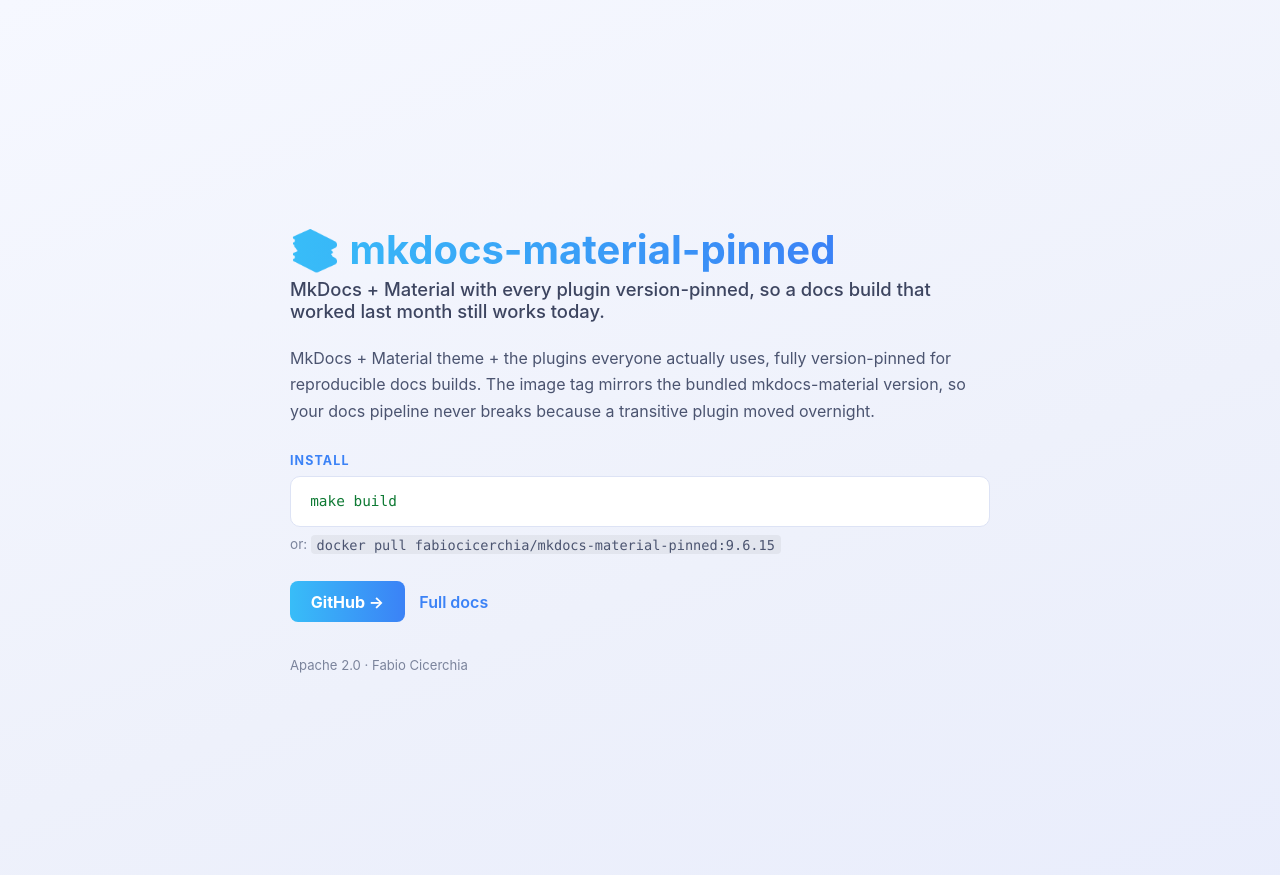
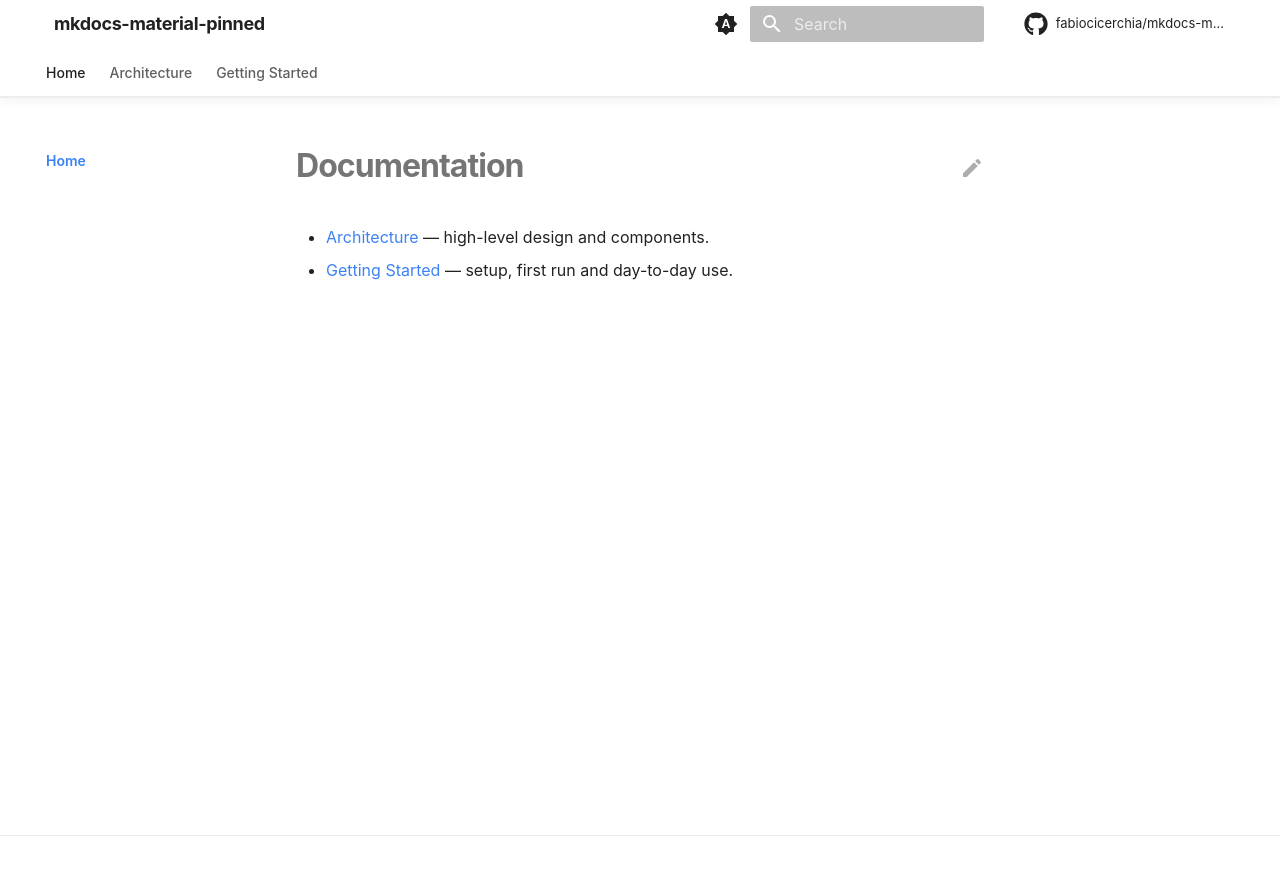
Before and after one commit to fabiocicerchia/mkdocs-material-pinned, an MkDocs documentation site: the page built from docs/README.md, in a window 1280 px wide. Shown: the top 875 px of the page. Built offline with MkDocs 1.6.1 and Material for MkDocs 9.7.7, drawn with Linux system fonts in a browser that asks for light colours; comment, search, counter and statistics services are not loaded.

Commit message:
feat(docs): build the docs site in Actions and drop Read the Docs (#33)
* feat(docs): build the docs site in Actions and drop Read the Docs

This repo's mkdocs.yml has never been rendered: Pages serves main/docs as
a folder, so the site is docs/index.html plus raw markdown, and the doc
pages come back as text/markdown rather than a rendered site.

docs.yml builds it with `mkdocs build --strict` on the pinned toolchain and
deploys the artifact to Pages. The splash is copied to the artifact root,
where the repo homepage and README badges already point, and the rendered
site publishes under /docs/ — so no existing URL breaks.

mkdocs.yml takes the shared Material template but keeps this repo's own nav.
docs/requirements.txt pins the toolchain, git-revision-date-localized
included: the config loads it and the strict build aborts without it.
check-yaml skips mkdocs.yml, whose Material tags safe_load cannot parse.

Co-Authored-By: Claude Opus 5 (1M context) <noreply@anthropic.com>
Claude-Session: https://claude.ai/code/session_01F5By8zzZMak7tqZGraixSJ

* feat(docs): link the splash to the rendered site and its palette

The splash predates /docs/ existing: it defined its own --accent pair next to
a second copy in docs/stylesheets/extra.css, and sent "Full docs" to the
GitHub README because there was no rendered site to send it to.

docs/index.html now links docs/stylesheets/extra.css — the path is relative to
the deployed layout, splash at / and docs at /docs/ — so the stylesheet holds
the only copy of the palette and the two cannot drift. This repo's cluster
pair moved there from the splash. "Full docs" points at docs/.

Material substitutes a generic book icon when theme.logo is unset, which it is
here, so the stand-in is hidden rather than shipped as the brand. The
mkdocs.yml comments describing the Read the Docs build are gone with the build
itself, and site/ is ignored so a local `mkdocs build` leaves nothing behind.

Co-Authored-By: Claude Opus 5 (1M context) <noreply@anthropic.com>
Claude-Session: https://claude.ai/code/session_011KGz6YbUgryVge5dg7dxXd

---------

Co-authored-by: Claude Opus 5 (1M context) <noreply@anthropic.com>

```diff
--- a/.pre-commit-config.yaml
+++ b/.pre-commit-config.yaml
@@ -22,7 +22,7 @@ repos:
         # templates rather than YAML — the parser cannot read either as-is. The
         # exclude is path-relative so it catches chart/ and charts/<name>/ alike.
         args: [--allow-multiple-documents]
-        exclude: (^|/)templates/
+        exclude: (^|/)templates/|^mkdocs\.yml$
       - id: check-json
       - id: check-toml
       # Python only (types: [python]) — a no-op in a repo with no .py files, so
--- a/docs/index.html
+++ b/docs/index.html
@@ -5,29 +5,32 @@
 <meta name="viewport" content="width=device-width, initial-scale=1">
 <title>mkdocs-material-pinned — MkDocs + Material with every plugin version-pinned, so a docs build that worked last month still works today.</title>
 <meta name="description" content="MkDocs + Material theme + the plugins everyone actually uses, fully version-pinned for reproducible docs builds. The image tag mirrors the bundled mkdocs-material version, so your docs pipeline never breaks because a transitive plugin moved overnight.">
+<!-- The palette lives in the docs theme, so the splash and /docs/ cannot drift
+     apart. The path is relative to the *deployed* layout: splash at /, rendered
+     docs at /docs/. -->
+<link rel="stylesheet" href="docs/stylesheets/extra.css">
 <style>
-:root{--accent:#38bdf8;--accent2:#3b82f6}
 *{box-sizing:border-box}
 body{margin:0;min-height:100vh;display:flex;align-items:center;justify-content:center;padding:2.5rem 1.5rem;
   font-family:-apple-system,BlinkMacSystemFont,"Segoe UI",Roboto,sans-serif;
   background:linear-gradient(160deg,#0b0f1a,#141b2d 60%,#1b2338);color:#eef1f8}
 .card{max-width:700px;width:100%}
 h1{font-size:2.5rem;margin:0 0 .35rem;line-height:1.15;
-  background:linear-gradient(90deg,var(--accent),var(--accent2));-webkit-background-clip:text;
+  background:linear-gradient(90deg,var(--accent),var(--accent-2));-webkit-background-clip:text;
   background-clip:text;color:transparent;display:inline-block}
 .tagline{font-size:1.15rem;color:#c7cde0;margin:0 0 1.4rem;font-weight:500}
 p.desc{color:#aab2c8;line-height:1.65;margin:0 0 1.8rem}
 .install-label{font-size:.78rem;text-transform:uppercase;letter-spacing:.09em;
-  color:var(--accent2);margin:0 0 .5rem;font-weight:700}
+  color:var(--accent-2);margin:0 0 .5rem;font-weight:700}
 pre{background:#0d1220;border:1px solid #2a3350;border-radius:10px;padding:1rem 1.2rem;
   overflow-x:auto;font-size:.9rem;margin:0 0 .6rem}
 code{color:#9be9a8;font-family:ui-monospace,SFMono-Regular,Menlo,Consolas,monospace}
 .alt{color:#6b7591;font-size:.85rem;margin:0 0 1.8rem}
 .alt code{color:#8891ab;background:rgba(255,255,255,.05);padding:.1rem .35rem;border-radius:4px}
 .links{margin-top:1.6rem;display:flex;gap:.9rem;flex-wrap:wrap;align-items:center}
-a.btn{color:#0b0f1a;background:linear-gradient(90deg,var(--accent),var(--accent2));
+a.btn{color:#0b0f1a;background:linear-gradient(90deg,var(--accent),var(--accent-2));
   padding:.65rem 1.3rem;border-radius:8px;text-decoration:none;font-weight:700}
-a.plain{color:var(--accent2);text-decoration:none;font-weight:600}
+a.plain{color:var(--accent-2);text-decoration:none;font-weight:600}
 footer{margin-top:2.2rem;color:#5c6684;font-size:.82rem}
 @media (prefers-color-scheme: light){
   body{background:linear-gradient(160deg,#f6f8ff,#eef1fb 60%,#e9edfc);color:#1b2338}
@@ -48,7 +51,7 @@ footer{margin-top:2.2rem;color:#5c6684;font-size:.82rem}
   <p class="alt">or: <code>docker pull fabiocicerchia/mkdocs-material-pinned:9.6.15</code></p>
   <div class="links">
     <a class="btn" href="https://github.com/fabiocicerchia/mkdocs-material-pinned">GitHub →</a>
-    <a class="plain" href="https://github.com/fabiocicerchia/mkdocs-material-pinned#readme">Full docs</a>
+    <a class="plain" href="docs/">Full docs</a>
   </div>
   <footer>Apache 2.0 · Fabio Cicerchia</footer>
 </div>
--- /dev/null
+++ b/docs/stylesheets/extra.css
@@ -0,0 +1,240 @@
+/*
+ * mkdocs-material-pinned — premium documentation theme for MkDocs Material.
+ * System typography, gradient accents, soft depth, icon-driven feature cards.
+ * Nothing here loads over the network: no CDN, no web font, no analytics.
+ *
+ * ── The one thing you change ──────────────────────────────────────────────
+ * The accent pair below, and nothing else. It is the only copy of the palette:
+ * docs/index.html links this file, so the splash and the rendered docs cannot
+ * drift apart. Pick the colour of the cluster the project belongs to so they
+ * read as one family — don't pick from taste:
+ *
+ *   platform / Kubernetes    #38bdf8  #3b82f6   (blue)
+ *   security / supply chain  #fb923c  #ef4444   (orange-red)
+ *   CLI utilities            #22d3ee  #6366f1   (cyan-indigo)   ← default
+ *   GreenOps                 #34d399  #059669   (green)
+ *
+ * A project may take its own pair when the colour carries meaning (gandalf is
+ * purple, dark-canary amber, offline teal).
+ */
+
+:root {
+  /* The palette, read by both the docs and the splash. The roles below split
+     them for legibility: --accent-2 carries chrome and links, where the
+     contrast is against white, --accent is the interactive one, and the hero
+     and buttons blend the two. */
+  --accent: #38bdf8;
+  --accent-2: #3b82f6;
+
+  --md-primary-fg-color: var(--accent-2);
+  --md-primary-fg-color--light: var(--accent-2);
+  --md-primary-fg-color--dark: var(--accent-2);
+  --md-accent-fg-color: var(--accent);
+
+  /* System stack — matches docs/index.html and needs no download. */
+  --md-text-font-family: -apple-system, BlinkMacSystemFont, "Segoe UI", Roboto,
+    Helvetica, Arial, sans-serif;
+  --md-code-font-family: ui-monospace, SFMono-Regular, "SF Mono", Menlo, Monaco,
+    Consolas, "Liberation Mono", monospace;
+}
+
+/* Keep the header/links legible on the custom primary in both schemes. */
+[data-md-color-primary="custom"] {
+  --md-primary-bg-color: #ffffff;
+  --md-typeset-a-color: var(--accent-2); /* indigo — readable on white */
+}
+[data-md-color-scheme="slate"] {
+  --md-typeset-a-color: var(--accent); /* cyan — readable on the dark ground */
+  --md-default-bg-color: #0b0f1a;
+  --md-default-bg-color--light: #0d1220;
+}
+[data-md-color-scheme="slate"] .md-header,
+[data-md-color-scheme="slate"] .md-tabs {
+  background-color: #0b0f1a;
+}
+
+/* === Header: translucent, blurred, hairline divider ====================== */
+
+.md-header {
+  background-color: var(--md-default-bg-color);
+  color: var(--md-default-fg-color);
+  box-shadow: none;
+  border-bottom: 1px solid var(--md-default-fg-color--lightest);
+  backdrop-filter: saturate(180%) blur(20px);
+  -webkit-backdrop-filter: saturate(180%) blur(20px);
+}
+.md-header[data-md-state="shadow"],
+.md-header--shadow {
+  box-shadow: 0 2px 12px rgba(0, 0, 0, 0.06);
+}
+.md-header__title {
+  font-weight: 700;
+  letter-spacing: -0.02em;
+}
+.md-tabs {
+  background-color: var(--md-default-bg-color);
+  color: var(--md-default-fg-color);
+  border-bottom: 1px solid var(--md-default-fg-color--lightest);
+}
+.md-tabs__link {
+  opacity: 0.72;
+  font-weight: 500;
+}
+.md-tabs__link:hover,
+.md-tabs__link--active {
+  opacity: 1;
+}
+
+/* === Typography ========================================================== */
+
+.md-typeset {
+  font-feature-settings: "kern", "liga";
+}
+.md-typeset h1 {
+  font-weight: 700;
+  letter-spacing: -0.03em;
+  line-height: 1.15;
+}
+.md-typeset h2 {
+  font-weight: 650;
+  letter-spacing: -0.02em;
+  margin-top: 2.4em;
+}
+.md-typeset h3 {
+  font-weight: 600;
+  letter-spacing: -0.01em;
+}
+
+/* Rounded, bordered code blocks — softer than the default flush edges. */
+.md-typeset pre > code,
+.md-typeset .highlight > pre {
+  border-radius: 10px;
+}
+.md-typeset .highlight {
+  border-radius: 10px;
+  border: 1px solid var(--md-default-fg-color--lightest);
+}
+
+/* Tables read as cards and scroll on narrow screens instead of clipping. */
+.md-typeset table:not([class]) {
+  border-radius: 10px;
+  border: 1px solid var(--md-default-fg-color--lightest);
+  overflow: hidden;
+  font-size: 0.78rem;
+}
+.md-typeset table:not([class]) th {
+  font-weight: 600;
+  text-transform: uppercase;
+  letter-spacing: 0.04em;
+  font-size: 0.68rem;
+}
+
+/* === Buttons ============================================================= */
+
+.md-typeset .md-button {
+  border-radius: 980px;
+  font-weight: 600;
+  padding: 0.5em 1.4em;
+  transition: transform 0.25s cubic-bezier(0.25, 0.1, 0.25, 1),
+    box-shadow 0.25s ease;
+}
+.md-typeset .md-button--primary {
+  background: linear-gradient(135deg, var(--accent), var(--accent-2));
+  border: none;
+  color: #fff;
+}
+.md-typeset .md-button:hover {
+  transform: translateY(-1px) scale(1.02);
+  box-shadow: 0 6px 24px rgba(99, 102, 241, 0.3);
+}
+
+/* === Home hero =========================================================== */
+/* Rendered from a <div class="hero"> block in docs/README.md. */
+
+.md-typeset .hero {
+  text-align: center;
+  padding: 3.5rem 1rem 1rem;
+}
+.md-typeset .hero h1 {
+  font-size: 3rem;
+  margin: 0 0 0.4rem;
+  background: linear-gradient(135deg, var(--accent), var(--accent-2));
+  -webkit-background-clip: text;
+  background-clip: text;
+  -webkit-text-fill-color: transparent;
+  color: transparent;
+}
+.md-typeset .hero .hero-tagline {
+  font-size: 1.3rem;
+  font-weight: 500;
+  color: var(--md-default-fg-color--light);
+  max-width: 42rem;
+  margin: 0 auto 1.6rem;
+  line-height: 1.4;
+}
+.md-typeset .hero .md-button + .md-button {
+  margin-left: 0.5rem;
+}
+
+/* === Feature cards ======================================================= */
+/* Material's `<div class="grid cards">` list syntax, given depth + hover. */
+
+.md-typeset .grid.cards > ul > li,
+.md-typeset .grid > .card {
+  border-radius: 16px;
+  border: 1px solid var(--md-default-fg-color--lightest);
+  padding: 1.4rem;
+  transition: transform 0.3s cubic-bezier(0.25, 0.1, 0.25, 1),
+    box-shadow 0.3s ease, border-color 0.3s ease;
+}
+.md-typeset .grid.cards > ul > li:hover,
+.md-typeset .grid > .card:hover {
+  transform: translateY(-3px);
+  border-color: color-mix(in srgb, var(--accent) 40%, transparent);
+  box-shadow: 0 10px 34px rgba(0, 0, 0, 0.08);
+}
+[data-md-color-scheme="slate"] .md-typeset .grid.cards > ul > li:hover {
+  box-shadow: 0 10px 34px rgba(0, 0, 0, 0.5);
+}
+.md-typeset .grid.cards > ul > li > hr {
+  margin: 0.8rem 0;
+}
+.md-typeset .grid.cards .twemoji,
+.md-typeset .grid.cards svg {
+  color: var(--accent);
+}
+
+/* === Sidebar / nav ======================================================= */
+
+.md-nav__title {
+  font-weight: 700;
+  letter-spacing: -0.01em;
+}
+.md-nav__link--active {
+  font-weight: 600;
+}
+
+/* === Footer ============================================================== */
+
+.md-footer-meta {
+  background-color: var(--md-default-bg-color);
+  border-top: 1px solid var(--md-default-fg-color--lightest);
+}
+.md-footer-meta .md-footer-copyright,
+.md-footer-meta .md-footer__link {
+  color: var(--md-default-fg-color--light);
+}
+
+html {
+  scroll-behavior: smooth;
+}
+
+/* === Logo ================================================================ */
+/* Material substitutes a generic book icon when `theme.logo` is unset. This
+   repo has no logo, so hide the stand-in rather than ship someone else's glyph
+   as the brand. Delete this block when a real logo lands in mkdocs.yml. */
+
+.md-header__button.md-logo,
+.md-nav__title .md-nav__button.md-logo {
+  display: none;
+}
--- a/mkdocs.yml
+++ b/mkdocs.yml
@@ -1,23 +1,130 @@
+# mkdocs-material-pinned docs — MkDocs Material, styled to feel like a product site
+# (premium hero, feature cards, nav tabs, dark/light, local search, edit links)
+# while staying on the portfolio's standard tooling. See docs/stylesheets/extra.css
+# for the look; the accent palette lives there and is the only thing you swap.
 site_name: mkdocs-material-pinned
 site_description: >-
-  MkDocs + Material with every plugin version-pinned, so a docs build that
-  worked last month still works today.
+site_url: https://fabiocicerchia.github.io/mkdocs-material-pinned/docs/
 repo_url: https://github.com/fabiocicerchia/mkdocs-material-pinned
+repo_name: fabiocicerchia/mkdocs-material-pinned
+edit_uri: edit/main/docs/
+copyright: Copyright &copy; 2026 Fabio Cicerchia
 docs_dir: docs
+
+# docs/index.html is the standalone GitHub Pages splash, not a docs page. Keep
+# it out of the MkDocs render so the site home (README.md) maps to index.html
+# without a collision. GitHub Pages serves the raw file at the site root.
+exclude_docs: |
+  index.html
+  requirements.txt
 
 theme:
   name: material
+  # No web fonts: these docs avoid external requests (privacy, offline docs,
+  # reproducible builds). A system font stack is set in extra.css instead.
+  font: false
+  language: en
   palette:
-    - scheme: default
-      toggle: { icon: material/weather-night, name: Dark mode }
-    - scheme: slate
-      toggle: { icon: material/weather-sunny, name: Light mode }
+    # Follows the OS by default, with a manual toggle. `primary`/`accent: custom`
+    # hand the colours to extra.css so both schemes share one palette.
+    - media: "(prefers-color-scheme)"
+      primary: custom
+      accent: custom
+      toggle:
+        icon: material/brightness-auto
+        name: Switch to light mode
+    - media: "(prefers-color-scheme: light)"
+      scheme: default
+      primary: custom
+      accent: custom
+      toggle:
+        icon: material/weather-night
+        name: Switch to dark mode
+    - media: "(prefers-color-scheme: dark)"
+      scheme: slate
+      primary: custom
+      accent: custom
+      toggle:
+        icon: material/weather-sunny
+        name: Switch to system preference
+  features:
+    - navigation.tabs
+    - navigation.tabs.sticky
+    - navigation.sections
+    - navigation.top
+    - navigation.tracking
+    - navigation.indexes
+    - toc.follow
+    - search.suggest
+    - search.highlight
+    - search.share
+    - content.code.copy
+    - content.code.annotate
+    - content.action.edit
+    - content.tooltips
+  icon:
+    repo: fontawesome/brands/github
+    edit: material/pencil
 
+extra_css:
+  - stylesheets/extra.css
+
+extra:
+  # `generator: false` drops the "Made with Material for MkDocs" line; keep it
+  # if you'd rather credit the theme.
+  generator: false
+  social:
+    - icon: fontawesome/brands/github
+      link: https://github.com/fabiocicerchia/mkdocs-material-pinned
+
+# Only the search plugin ships with MkDocs itself. Anything else (social cards,
+# minify, git-revision-date) is a pip add — wire it into docs/requirements.txt
+# too, or `mkdocs build --strict` aborts on the missing plugin.
+plugins:
+  - search
+  - git-revision-date-localized:
+      enable_creation_date: true
+      # Fall back to the build date rather than failing when a file has no
+      # history yet — a new page, or a clone the workflow shallowed.
+      fallback_to_build_date: true
+      type: date
+  # Note: Material's `social` plugin is deliberately NOT enabled — it downloads
+  # a font from fonts.google.com at build time, which breaks this repo's
+  # no-external-requests / reproducible-build stance. Add Open Graph images by
+  # hand if you want them.
+
+markdown_extensions:
+  - abbr
+  - admonition
+  - attr_list
+  - def_list
+  - footnotes
+  - md_in_html
+  - tables
+  - toc:
+      permalink: true
+  - pymdownx.details
+  - pymdownx.superfences
+  - pymdownx.highlight:
+      anchor_linenums: true
+      line_spans: __span
+      pygments_lang_class: true
+  - pymdownx.inlinehilite
+  - pymdownx.snippets:
+      # `.` is the repo root (where mkdocs runs), so docs/changelog.md can embed
+      # the root CHANGELOG.md with `--8<-- "CHANGELOG.md"`.
+      base_path: ["."]
+      check_paths: true
+  - pymdownx.tabbed:
+      alternate_style: true
+  - pymdownx.tasklist:
+      custom_checkbox: true
+  - pymdownx.emoji:
+      emoji_index: !!python/name:material.extensions.emoji.twemoji
+      emoji_generator: !!python/name:material.extensions.emoji.to_svg
+
+# Top-level entries become tabs (theme feature navigation.tabs).
 nav:
   - Home: README.md
   - Architecture: architecture.md
   - Getting Started: getting-started.md
-
-markdown_extensions:
-  - admonition
-  - pymdownx.superfences
```
Also changed, not shown: docs/requirements.txt (added, +10 -0 lines), 2 other files.
